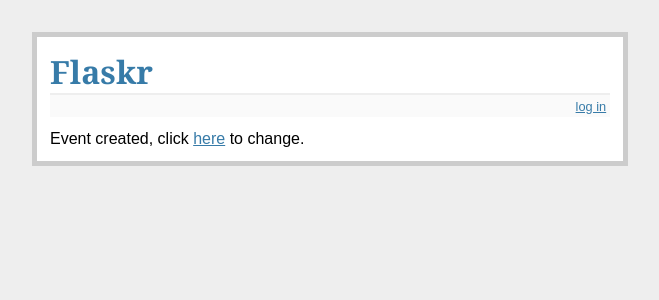
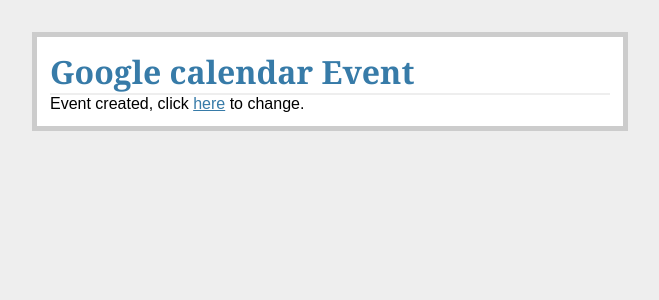
Before and after one commit to kiote/calendar_app_old, a Flask app: template templates/event.html in a window 1280 px wide. Shown: the top 300 px of the page, without its empty margins (310-969 px from the left). Run offline with Flask 2, Linux system fonts and the light colour scheme; the template is opened without the code that fills it, so the values that code supplies are empty.

Commit message:
layout fixed

```diff
--- a/templates/layout.html
+++ b/templates/layout.html
@@ -1,15 +1,8 @@
 <!doctype html>
-<title>Flaskr</title>
+<title>Google calendar Event</title>
 <link rel=stylesheet type=text/css href="{{ url_for('static', filename='style.css') }}">
 <div class=page>
-  <h1>Flaskr</h1>
-  <div class=metanav>
-  {% if not session.logged_in %}
-    <a href="{{ url_for('login') }}">log in</a>
-  {% else %}
-    <a href="{{ url_for('logout') }}">log out</a>
-  {% endif %}
-  </div>
+  <h1>Google calendar Event</h1>
   {% for message in get_flashed_messages() %}
     <div class=flash>{{ message }}</div>
   {% endfor %}
```
